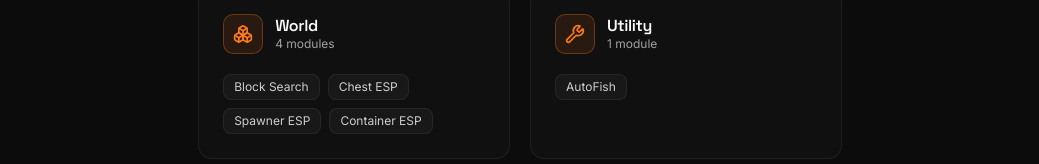
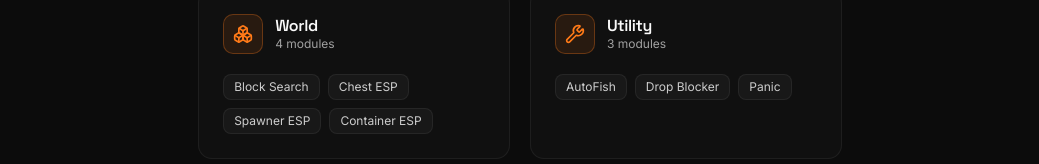
Before and after one commit to zorroclient/zorro-web, a Next.js app: page / in a window 1280 px wide. Shown: the part 1891-2055 px from the top of the page, without its empty margins (120-1159 px from the left). Built offline with nearby package versions, Linux system fonts and the light colour scheme; no server answers.

Commit message:
Add additional utility modules: Drop Blocker and Panic

```diff
--- a/src/app/page.tsx
+++ b/src/app/page.tsx
@@ -82,7 +82,7 @@ const moduleGroups = [
   {
     icon: Wrench,
     category: "Utility",
-    modules: ["AutoFish"],
+    modules: ["AutoFish", "Drop Blocker", "Panic"],
   },
 ];
 
```
